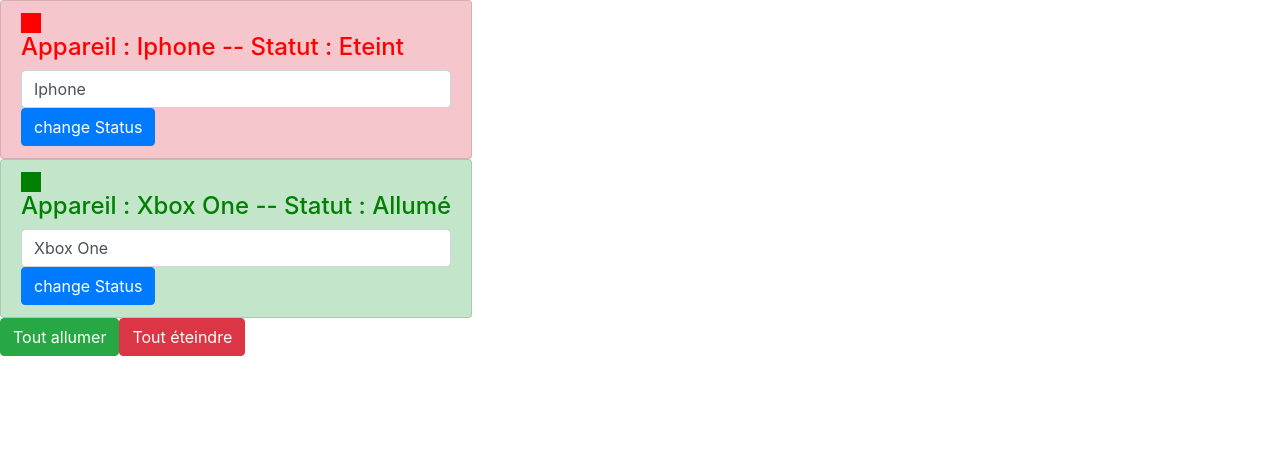
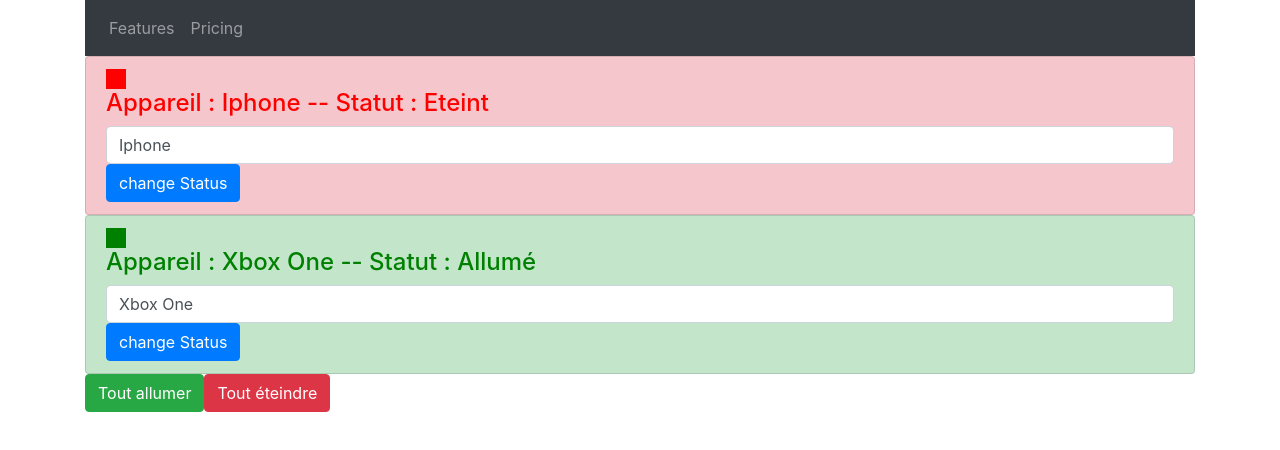
Before and after one commit to mustapha2388/Angular_Routing, an Angular app: page / in a window 1280 px wide. Shown: the top 450 px of the page. Built offline with nearby package versions, Linux system fonts and the light colour scheme.

Commit message:
Integration of Routing into project

```diff
--- a/src/app/app.component.html
+++ b/src/app/app.component.html
@@ -1,5 +1,23 @@
-<div class="container-fluid">
-  <div class="row">
-    <app-appareil-view></app-appareil-view>
-  </div>
+<div class="container">
+
+
+  <nav class="navbar navbar-expand-lg navbar-dark bg-dark">
+    <div class="collapse navbar-collapse" id="navbarNavDropdown">
+      <ul class="navbar-nav">
+
+        <li class="nav-item">
+          <a class="nav-link" href="#">Features</a>
+        </li>
+        <li class="nav-item">
+          <a class="nav-link" href="#">Pricing</a>
+        </li>
+      </ul>
+    </div>
+  </nav>
+
+
+   <router-outlet></router-outlet>
+
+
+
 </div>
--- a/src/app/app.module.ts
+++ b/src/app/app.module.ts
@@ -7,17 +7,30 @@
 import { FormsModule } from "@angular/forms";
 import { AppareilService } from './services/appareil.service';
 import { AppareilViewComponent } from './components/appareil-view/appareil-view.component';
+import { Routes, RouterModule } from '@angular/router';
+import { AuthComponent } from './components/auth/auth.component';
+
+
+const appRoutes: Routes = [
+  {path:"appareils", component:AppareilViewComponent},
+  {path: "", component: AppareilViewComponent},
+  {path:"auth", component:AuthComponent}
+];
+
 
 @NgModule({
   declarations: [
     AppComponent,
     AppareilComponent,
-    AppareilViewComponent
+    AppareilViewComponent,
+    AuthComponent
   ],
   imports: [
     BrowserModule,
     AppRoutingModule,
-    FormsModule
+    FormsModule,
+    RouterModule.forRoot(appRoutes)
+
   ],
   providers: [AppareilService],
   bootstrap: [AppComponent]
```
